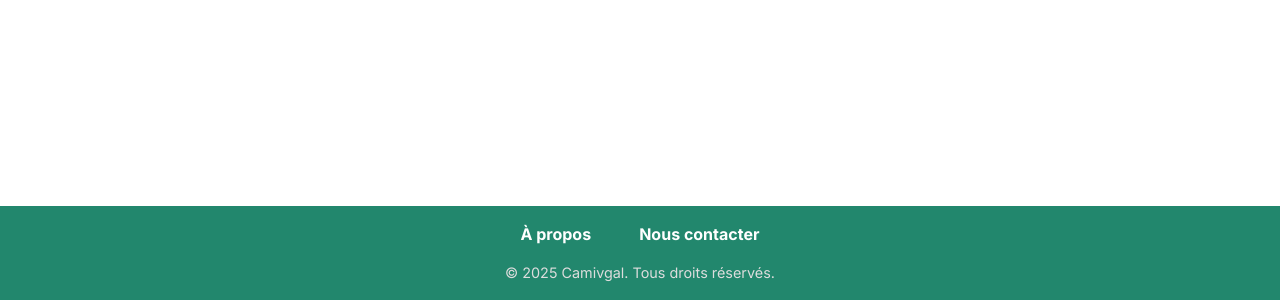
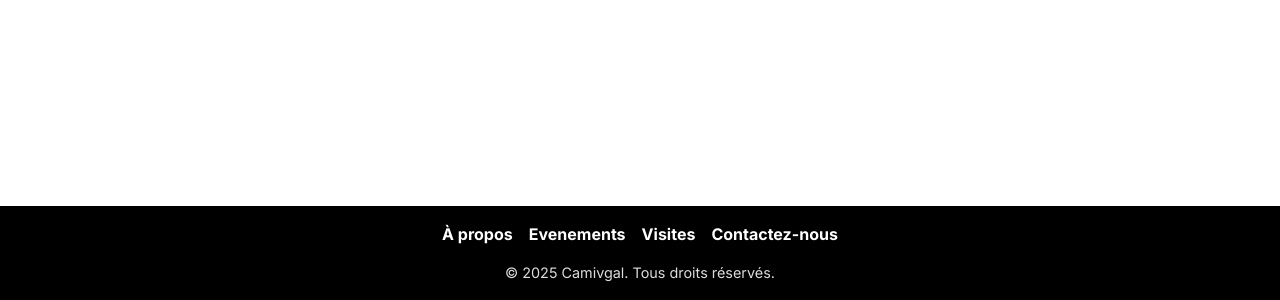
Before and after one commit to Salihou18/camivgal, a Next.js app in the folder camivgal/: page / in a window 1280 px wide. Shown: the part 500-800 px from the top of the page. Built offline with nearby package versions, Linux system fonts and the light colour scheme.

Commit message:
Quelque modiications a l'ajout du footer

```diff
--- a/camivgal/app/layout.jsx
+++ b/camivgal/app/layout.jsx
@@ -6,7 +6,7 @@
 
 export const metadata = {
   title: 'Camivgal_app',
-  description: 'Découvrez les sites touristiques du Cameroun, la Côte d\'Ivoire et le Sénégal!',
+  description: 'Découvrir les sites touristiques.',
 };
 
 export default function RootLayout({ children }) {
--- a/camivgal/app/page.jsx
+++ b/camivgal/app/page.jsx
@@ -3,7 +3,8 @@
 export default function Home() {
     return (
         <main>
-
+            <div >
+            </div>
         </main>
     );
 }
--- a/camivgal/components/Footer.jsx
+++ b/camivgal/components/Footer.jsx
@@ -6,9 +6,9 @@
             <nav className={styles.nav}>
                 <ul>
                     <li><a href='#'>À propos</a></li>
-                    <li><a href='#'></a></li>
-                    <li><a href='#'></a></li>
-                    <li><a href='#'>Nous contacter</a></li>
+                    <li><a href='#'>Evenements</a></li>
+                    <li><a href='#'>Visites</a></li>
+                    <li><a href='#'>Contactez-nous</a></li>
                 </ul>
             </nav>
             <p>&copy; {new Date().getFullYear()} Camivgal. Tous droits réservés.</p>
--- a/camivgal/components/Footer.module.css
+++ b/camivgal/components/Footer.module.css
@@ -1,6 +1,6 @@
 .footer {
     padding: 1rem;
-    background-color: var(--first-color); /* Même couleur que le Header */
+    background-color: black;
     text-align: center;
     color: #fff; /* Texte en blanc */
 }
```
Also changed, not shown: camivgal/components/AboutUs.jsx (added), camivgal/components/ContactUs.jsx (added), camivgal/components/Events.jsx (added), camivgal/components/Visit.jsx (added).
